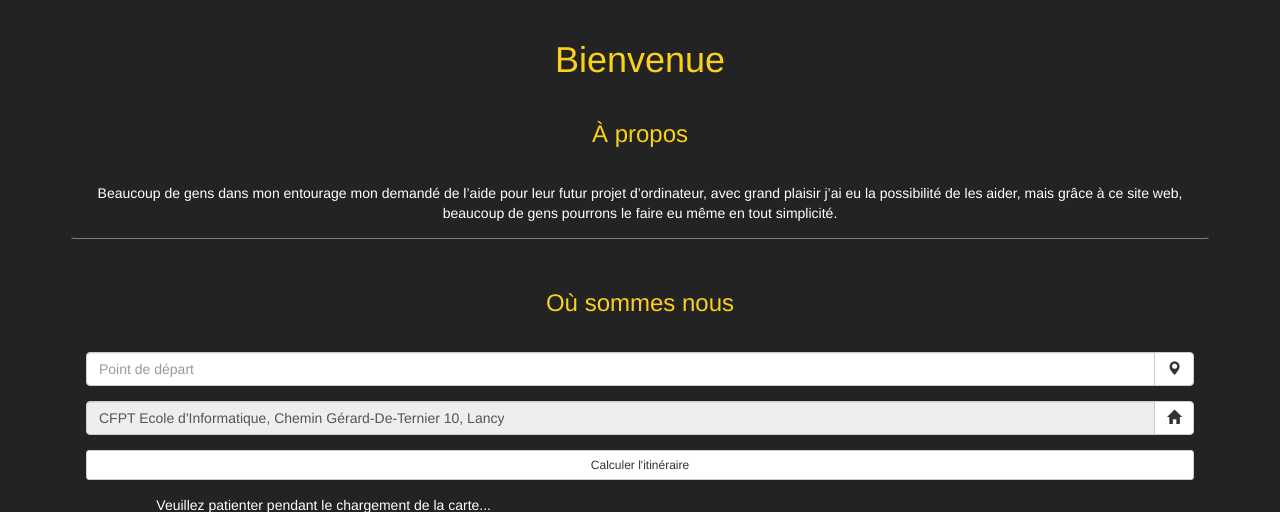
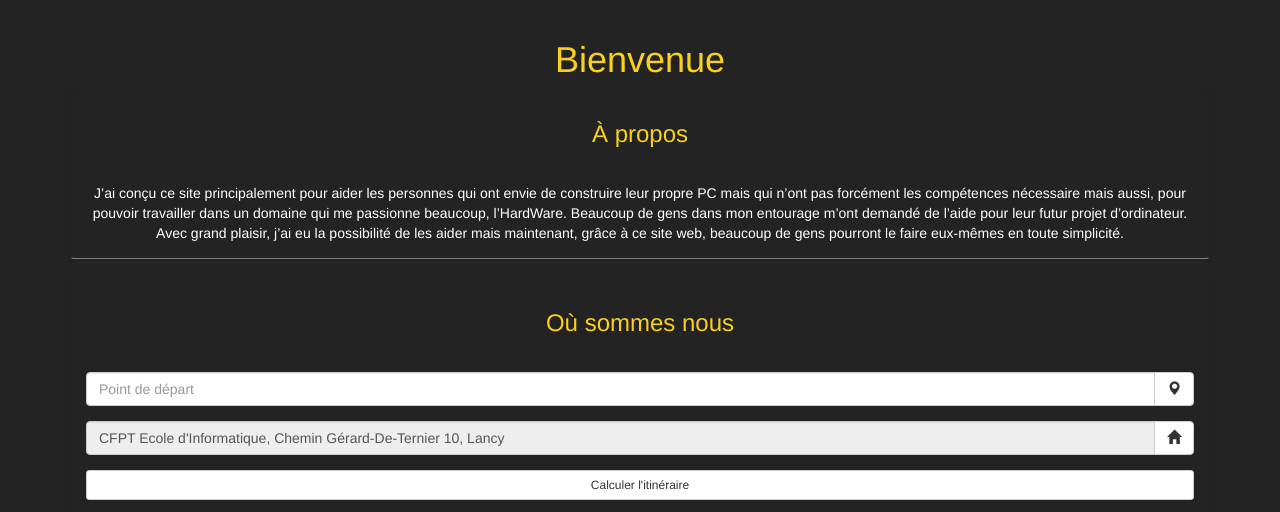
Before and after one commit to DelloBuonoFabio/DelloBuonoFabio_TPI, a PHP site: page / in a window 1280 px wide. Shown: the part 52-564 px from the top of the page. Run offline with PHP 8.4, Linux system fonts and the light colour scheme; some libraries are stand-ins or nearby versions.

Commit message:
Petites modification du texte de présentation et de quelque petit points

```diff
--- a/AdminUtilisateur.php
+++ b/AdminUtilisateur.php
@@ -17,7 +17,7 @@ if(empty($_SESSION['user_logged']['estAdmin']))
 $button = "";
 if (isset($_GET['idUser'])) {
     $idUser = $_GET['idUser'];
-    $button = '<button type="button" class="btn btn-default btn-sm btn-block" name="btnSubmit" data-toggle="modal" data-target="#ModalSecurity">Supprimer supprimer ce compte</button>';
+    $button = '<button type="button" class="btn btn-default btn-sm btn-block" name="btnSubmit" data-toggle="modal" data-target="#ModalSecurity">Supprimer ce compte</button>';
 } else {
     $idUser = "";
     $button = "";
--- a/compte.php
+++ b/compte.php
@@ -185,7 +185,7 @@ if (isset($_REQUEST["DeleteUser"])) {
                             </div>
                             <div class="modal-footer">
                                 <button type="button" class="btn btn-default" data-dismiss="modal">Fermer</button>
-                                <button type="submit" name="DeleteUser" id="btnYellow" class="btn btn-primary">Modifier</button>
+                                <button type="submit" name="DeleteUser" id="btnYellow" class="btn btn-primary">Supprimer</button>
                             </div>
                         </form>
                     </div>
--- a/index.php
+++ b/index.php
@@ -2,13 +2,12 @@
 session_start();
 require_once 'application.php';
 
-/**************************************
+/* * ************************************
  * Projet :         MyPCConfig
  * Auteur :         Dello Buono Fabio
  * Date :           15.06.2016
  * Description :    La page index est la première page du site
- **************************************/
-
+ * ************************************ */
 ?>
 <!DOCTYPE html>
 <html lang="fr">
@@ -40,7 +39,9 @@ require_once 'application.php';
                     <h3>À propos</h3>
                 </div>
                 <div class="panel-body">
-                    Beaucoup de gens dans mon entourage mon demandé de l’aide pour leur futur projet d’ordinateur, avec grand plaisir j’ai eu la possibilité de les aider, mais grâce à ce site web, beaucoup de gens pourrons le faire eu même en tout simplicité.
+                    J’ai conçu ce site principalement pour aider les personnes qui ont envie de construire leur propre PC mais qui n’ont pas forcément les compétences nécessaire mais aussi, pour pouvoir travailler dans un domaine qui me passionne beaucoup, l’HardWare.
+                    Beaucoup de gens dans mon entourage m’ont demandé de l’aide pour leur futur projet d’ordinateur.
+                    Avec grand plaisir, j’ai eu la possibilité de les aider mais maintenant, grâce à ce site web, beaucoup de gens pourront le faire eux-mêmes en toute simplicité.
                 </div>
             </div>
 
```
